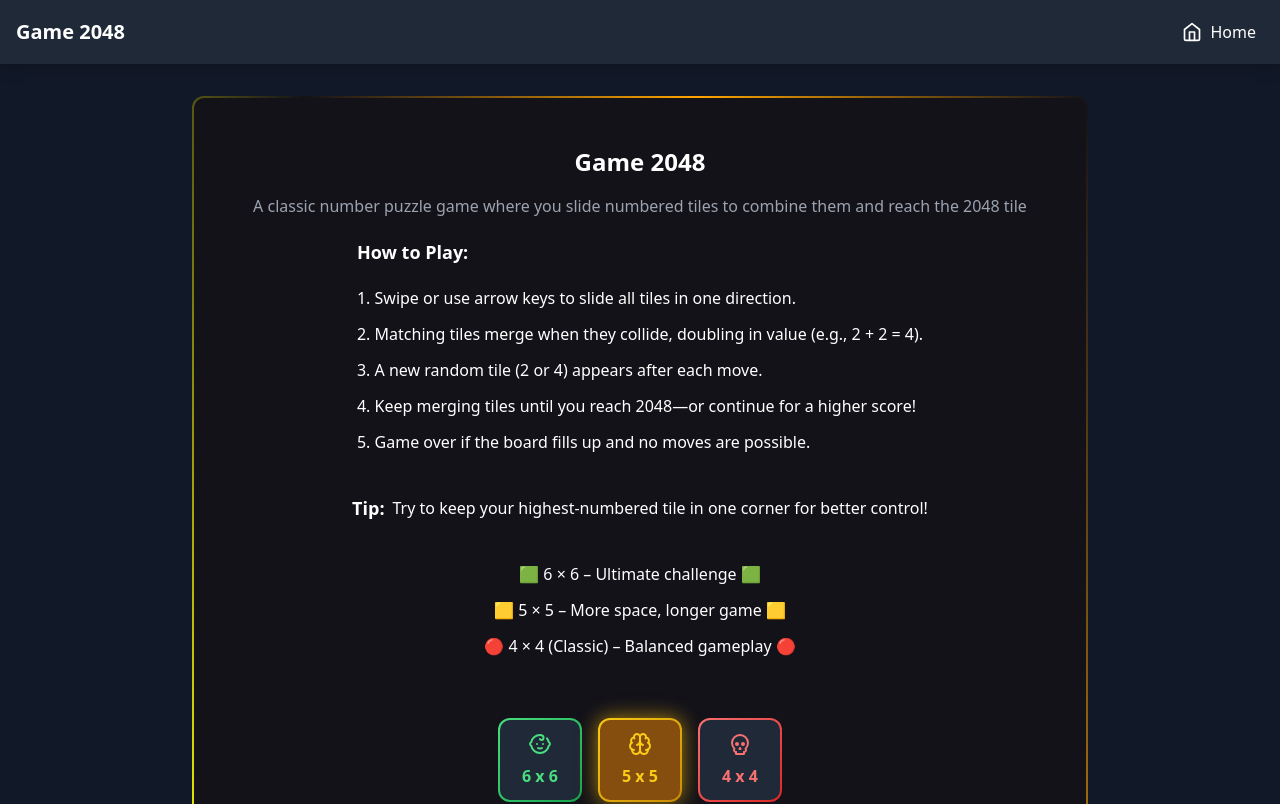
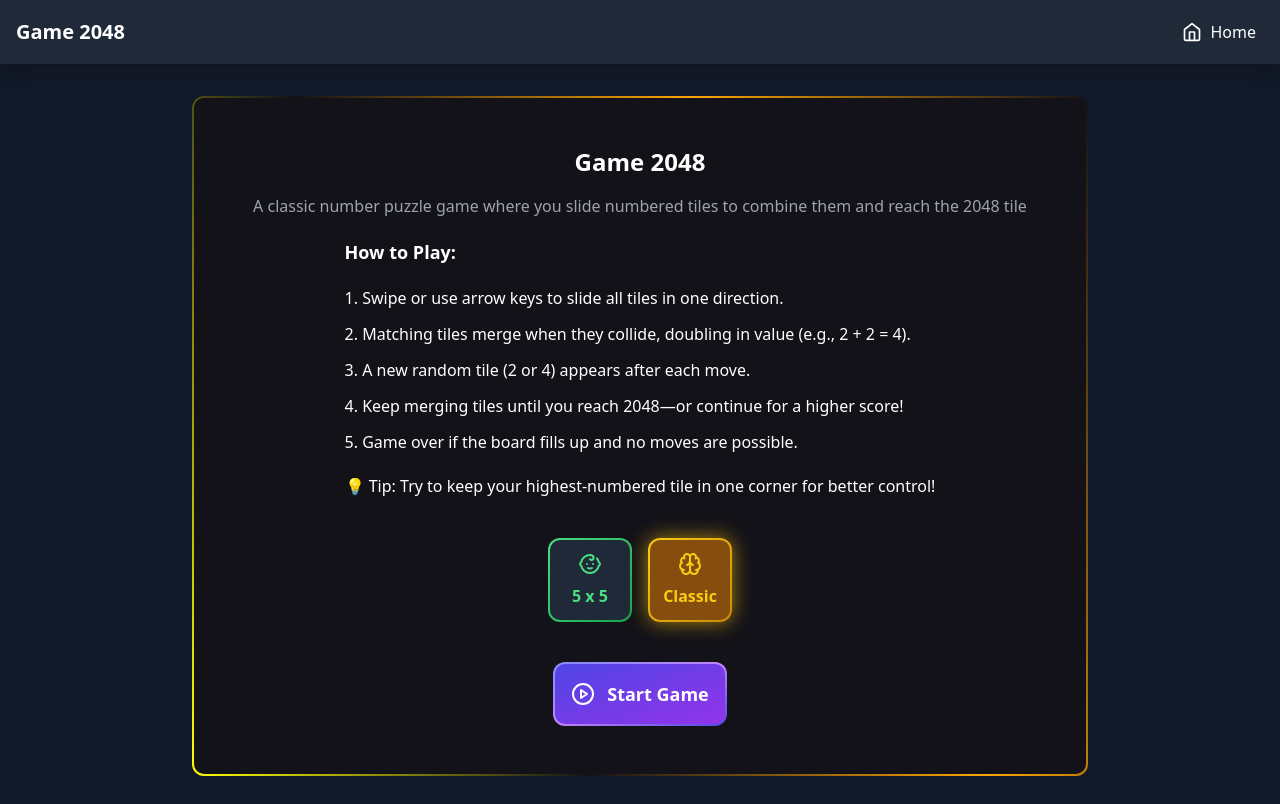
Before and after one commit to SomeiLam/javascript-game-collection, a React (Vite) app: page /2048 in a window 1280 px wide. Shown: the top 804 px of the page. Built offline with nearby package versions, Linux system fonts and the light colour scheme.

Commit message:
Added highest score state

```diff
--- a/src/components/2048/GameBoard.tsx
+++ b/src/components/2048/GameBoard.tsx
@@ -1,8 +1,8 @@
-import React, { useState, useEffect, useRef, useCallback } from 'react'
+import React, { useState, useEffect, useRef } from 'react'
 import { Tile } from './Tile'
 import { RotateCcw, Undo } from 'lucide-react'
 import StartButton from '../StartButton'
-import { updateHighScore } from '../../helper'
+import { getHighScore, updateHighScore } from '../../helper'
 
 interface MoveResult {
   board: number[][]
@@ -10,7 +10,7 @@ interface MoveResult {
   moved: boolean
 }
 interface GameBoardProps {
-  size: 4 | 5 | 6
+  size: 4 | 5
   restartGame: () => void
   setGameHighScore: (isHighest: boolean) => void
 }
@@ -31,6 +31,7 @@ const GameBoard: React.FC<GameBoardProps> = ({
   const [prevScore, setPrevScore] = useState<number | null>(null)
   const [touchStart, setTouchStart] = useState<TouchPosition | null>(null)
   const [gameOver, setGameOver] = useState(false)
+  const [highest, setHighest] = useState(false)
 
   // Use a ref to always have the latest board in the keydown handler
   const boardRef = useRef(board)
@@ -47,19 +48,19 @@ const GameBoard: React.FC<GameBoardProps> = ({
   }, [size])
 
   // Helper: Handle game over logic
-  const handleGameOver = useCallback(
-    (finalScore: number) => {
-      const isHighest = updateHighScore('2048', finalScore) === finalScore
-      if (isHighest) setGameHighScore(true)
+  const handleGameOver = (finalScore: number) => {
+    const isHighest = updateHighScore('2048', finalScore) === finalScore
+    if (isHighest) {
+      setGameHighScore(true)
+      setHighest(true)
+    } else {
+      setHighest(false)
+    }
+    setGameOver(true)
+  }
 
-      setGameOver(true)
-    },
-    [setGameHighScore]
-  )
-  console.log('render')
   // Keydown listener – note we add it only once and use boardRef for current state
   useEffect(() => {
-    setGameOver(false)
     const handleKeyDown = (e: KeyboardEvent) => {
       const currentBoard = boardRef.current
       let moveResult: MoveResult | undefined
@@ -95,7 +96,7 @@ const GameBoard: React.FC<GameBoardProps> = ({
     }
     window.addEventListener('keydown', handleKeyDown)
     return () => window.removeEventListener('keydown', handleKeyDown)
-  }, [handleGameOver, score])
+  }, [score])
 
   // Touch handlers for mobile swipe
   const handleTouchStart = (e: React.TouchEvent) => {
@@ -164,10 +165,18 @@ const GameBoard: React.FC<GameBoardProps> = ({
     >
       {gameOver ? (
         <div className="text-center mb-5">
-          <h2 className="text-2xl font-bold text-[#d652ed]">
-            You have no moves. Your score is {score}
+          <h2 className="text-lg font-bold text-[#d652ed]">
+            {highest
+              ? `Congratulations! You set a new high score of ${score}. You’ve beaten your old record!`
+              : `Game Over! Your final score is ${score}. Your highest score so far remains ${getHighScore('2048')}.`}
           </h2>
-          <StartButton handleStart={restartGame} label="Play Again" />
+          <StartButton
+            handleStart={() => {
+              restartGame()
+              setGameOver(false)
+            }}
+            label="Play Again"
+          />
         </div>
       ) : (
         <div className="flex w-full justify-between sm:gap-16 sm:justify-center items-center mb-5">
@@ -193,7 +202,7 @@ const GameBoard: React.FC<GameBoardProps> = ({
       <div
         className="grid gap-2"
         style={{
-          width: 'min(100%, 65vh)',
+          width: 'min(100%, 60vh)',
           aspectRatio: '1 / 1',
           gridTemplateColumns: `repeat(${size}, 1fr)`,
           gridTemplateRows: `repeat(${size}, 1fr)`,
--- a/src/components/2048/StartGame.tsx
+++ b/src/components/2048/StartGame.tsx
@@ -13,7 +13,7 @@ const StartGame: React.FC<StartGameProps> = ({ handleStartGame }) => {
   const handleSetDifficulty = (level: Difficulty) => setDifficulty(level)
 
   return (
-    <div className="flex justify-center items-center flex-col p-4 overflow-auto">
+    <div className="flex justify-center items-center flex-col p-4">
       <h2 className="text-2xl font-bold mb-4">Game 2048</h2>
       <p className="text-gray-400">
         A classic number puzzle game where you slide numbered tiles to combine
@@ -34,21 +34,11 @@ const StartGame: React.FC<StartGameProps> = ({ handleStartGame }) => {
           </li>
           <li>Game over if the board fills up and no moves are possible.</li>
         </ol>
+        <p>
+          💡 Tip: Try to keep your highest-numbered tile in one corner for
+          better control!
+        </p>
       </div>
-
-      <div className="flex flex-row items-center justify-start gap-2 py-5">
-        <p className="text-lg font-semibold">Tip:</p>
-        <span>
-          Try to keep your highest-numbered tile in one corner for better
-          control!
-        </span>
-      </div>
-      <div className="flex flex-col items-center justify-center gap-3 pt-5">
-        <p>🟩 6 × 6 – Ultimate challenge 🟩</p>
-        <p>🟨 5 × 5 – More space, longer game 🟨</p>
-        <p>🔴 4 × 4 (Classic) – Balanced gameplay 🔴</p>
-      </div>
-      <div className="flex flex-col justify-start gap-5 py-5"></div>
       <SelectDifficulty
         handleSetDifficulty={handleSetDifficulty}
         difficulty={difficulty}
--- a/src/components/GameCard.tsx
+++ b/src/components/GameCard.tsx
@@ -1,4 +1,5 @@
 import React from 'react'
+import { getHighScore } from '../helper'
 
 interface GameCardProps {
   title: string
@@ -27,14 +28,22 @@ const GameCard: React.FC<GameCardProps> = ({
         className={`absolute inset-0 bg-gradient-to-r ${color} opacity-0 group-hover:opacity-10 transition-opacity duration-300`}
       />
 
-      <div className="relative z-10">
+      <div className="relative z-10 flex flex-col justify-between h-full">
+        <div>
           <div className="mb-4">{icon}</div>
           <h3 className="text-xl font-semibold mb-2">{title}</h3>
           <p className="text-gray-400">{description}</p>
+        </div>
 
+        <div className="flex flex-row items-end justify-between">
           <button className="mt-4 px-4 py-2 bg-gray-700 hover:bg-gray-600 rounded-lg transition-colors duration-300">
             Play Now
           </button>
+          {title === 'Snake Game' && (
+            <p>Highest: {getHighScore('Snake') || 0}</p>
+          )}
+          {title === '2048' && <p>Highest: {getHighScore('2048') || 0}</p>}
+        </div>
       </div>
     </div>
   )
--- a/src/components/GameLayout.tsx
+++ b/src/components/GameLayout.tsx
@@ -28,14 +28,19 @@ const GameLayout: React.FC<GameLayoutProps> = ({
       document.body.style.overflow = 'auto'
     }
   }, [noScroll])
-
+  console.log('gameFinished', gameFinished)
   return (
     <div
-      className={`flex flex-col bg-gray-900 text-white ${
+      className={`min-h-screen bg-gray-900 text-white ${
         gameFinished ? 'pyro' : ''
       }`}
-      style={{ height: noScroll ? '100dvh' : '100%' }} // Ensure full height
+      style={{
+        height: noScroll ? '100dvh' : '100%',
+        overflow: noScroll ? 'hidden' : 'auto',
+      }} // Ensure full height
     >
+      <div className="before"></div>
+      <div className="after"></div>
       {/* Navigation Bar */}
       <nav className="bg-gray-800 shadow-lg w-full flex-none">
         <div className="container mx-auto px-4 py-3 flex items-center justify-between">
@@ -52,7 +57,7 @@ const GameLayout: React.FC<GameLayoutProps> = ({
 
       {/* Main Content Adjusted */}
       <main
-        className={`container mx-auto px-4 py-8 flex-grow ${
+        className={`w-full mx-auto px-4 py-8 flex-grow ${
           noScroll ? 'overflow-hidden' : 'overflow-auto'
         }`}
         style={{ height: noScroll ? 'calc(100dvh - 64px)' : 'h-full' }}
--- a/src/components/SelectDifficulty.tsx
+++ b/src/components/SelectDifficulty.tsx
@@ -13,7 +13,7 @@ const SelectDifficulty: React.FC<SelectDifficultyProps> = ({
   type,
 }) => {
   return (
-    <div className="grid grid-cols-3 gap-4 my-5">
+    <div className="flex flex-row gap-4 my-5">
       <button
         onClick={() => handleSetDifficulty('easy')}
         className={`group relative bg-gradient-to-br from-green-400 to-green-600 ${difficulty === 'easy' ? 'shadow-[0_0_40px_rgba(34,197,94,0.7)] cursor-default' : ' hover:scale-[1.02] hover:shadow-[0_0_20px_rgba(34,197,94,0.4)] active:scale-[0.98]'} p-[2px] rounded-xl overflow-hidden transition-all`}
@@ -31,7 +31,7 @@ const SelectDifficulty: React.FC<SelectDifficultyProps> = ({
               ? 'Easy'
               : type === 'speed'
                 ? 'Slow'
-                : type === 'size' && '6 x 6'}
+                : type === 'size' && '5 x 5'}
           </span>
         </div>
       </button>
@@ -52,10 +52,11 @@ const SelectDifficulty: React.FC<SelectDifficultyProps> = ({
               ? 'Medium'
               : type === 'speed'
                 ? 'Medium'
-                : type === 'size' && '5 x 5'}
+                : type === 'size' && 'Classic'}
           </span>
         </div>
       </button>
+      {type !== 'size' && (
         <button
           onClick={() => handleSetDifficulty('hard')}
           className={`group relative bg-gradient-to-br from-red-400 to-red-600 p-[2px] ${difficulty === 'hard' ? 'shadow-[0_0_20px_rgba(239,68,68,0.7)] cursor-default' : ' hover:scale-[1.02] hover:shadow-[0_0_20px_rgba(239,68,68,0.4)] active:scale-[0.98]'} rounded-xl overflow-hidden transition-all`}
@@ -63,20 +64,17 @@ const SelectDifficulty: React.FC<SelectDifficultyProps> = ({
           <div
             className={`${difficulty === 'hard' ? 'bg-red-800' : 'bg-gray-800 group-hover:bg-gray-800/95'} min-w-[80px] rounded-[10px] p-3 flex flex-col items-center gap-2`}
           >
-          {type === 'level' || type === 'size' ? (
+            {type === 'level' ? (
               <Skull className="w-6 h-6 text-red-400" />
             ) : (
               type === 'speed' && <Rabbit className="w-6 h-6 text-red-400" />
             )}
             <span className="font-semibold text-red-400">
-            {type === 'level'
-              ? 'Hard'
-              : type === 'speed'
-                ? 'Fast'
-                : type === 'size' && '4 x 4'}
+              {type === 'level' ? 'Hard' : type === 'speed' && 'Fast'}
             </span>
           </div>
         </button>
+      )}
     </div>
   )
 }
--- a/src/index.css
+++ b/src/index.css
@@ -185,6 +185,14 @@
     }
     font-weight: 600;
   }
+}
+
+.pyro {
+  position: relative; /* or absolute/fixed if you want the fireworks to cover the whole screen */
+  width: 100%;
+  height: 100%;
+  /* Possibly a large z-index so the fireworks appear on top */
+  z-index: 9999;
 }
 
 .pyro > .before,
--- a/src/pages/Game2048.tsx
+++ b/src/pages/Game2048.tsx
@@ -28,8 +28,11 @@ const Game2048 = () => {
             <StartGame handleStartGame={handleStartGame} />
           ) : (
             <GameBoard
-              size={difficulty === 'easy' ? 6 : difficulty === 'medium' ? 5 : 4}
-              restartGame={() => setGameStarted(false)}
+              size={difficulty === 'easy' ? 5 : 4}
+              restartGame={() => {
+                setGameHighScore(false)
+                setGameStarted(false)
+              }}
               setGameHighScore={setGameHighScore}
             />
           )}
--- a/src/pages/SnakeGame.tsx
+++ b/src/pages/SnakeGame.tsx
@@ -5,6 +5,7 @@ import { Difficulty } from '../type'
 import GameBoard from '../components/SnakeGame/GameBoard'
 import { ArrowDown, ArrowLeft, ArrowRight, ArrowUp } from 'lucide-react'
 import StartButton from '../components/StartButton'
+import { getHighScore, updateHighScore } from '../helper'
 
 const useScreenSize = () => {
   const [screenSize, setScreenSize] = useState({
@@ -75,8 +76,18 @@ function SnakeGame() {
   const [poisonFood, setPoisonFood] = useState<Position[]>([]) // Stores poison food positions
   const [nextPoisonSpawn, setNextPoisonSpawn] = useState(30) // Next score threshold for poison
   const directionRef = useRef(INITIAL_DIRECTION)
+  const highest = getHighScore('Snake')
+  const [newRecord, setNewRecore] = useState(false)
 
   const [gameOver, setGameOver] = useState(false)
+
+  const handleFinishGame = () => {
+    if (score > highest) {
+      updateHighScore('Snake', score)
+      setNewRecore(true)
+    }
+    setGameOver(true)
+  }
 
   useEffect(() => {
     const handleKeyPress = (event: KeyboardEvent) => {
@@ -109,9 +120,11 @@ function SnakeGame() {
     setSnake(boardSize.initialSnake)
     directionRef.current = { x: 0, y: -1 }
     setFood(generateFood(snake, []))
-    setGameOver(false)
+    handleFinishGame()
     setScore(0)
     setPoisonFood([])
+    setNewRecore(false)
+    setGameOver(false)
   }
 
   function generateFood(snake: Position[], poisonFood: Position[]) {
@@ -161,7 +174,7 @@ function SnakeGame() {
     }
 
     if (checkCollision(head)) {
-      setGameOver(true)
+      handleFinishGame()
       return
     }
 
@@ -188,7 +201,7 @@ function SnakeGame() {
 
     // Check if poison food is eaten (Game Over)
     if (poisonFood.some((p) => p.x === head.x && p.y === head.y)) {
-      setGameOver(true)
+      handleFinishGame()
       return
     }
 
@@ -263,7 +276,11 @@ function SnakeGame() {
   }, [difficulty])
 
   return (
-    <GameLayout title="Snake Game" noScroll={gameStarted}>
+    <GameLayout
+      title="Snake Game"
+      noScroll={gameStarted}
+      gameFinished={newRecord}
+    >
       <div className="max-w-4xl mx-auto">
         <div
           className={`bg-gray-800 rounded-lg px-8 py-4 ${!gameStarted ? 'border-effect green-emerald' : ''}`}
@@ -296,11 +313,14 @@ function SnakeGame() {
                 />
                 {gameOver && (
                   <div className="absolute z-20 inset-0 flex flex-col items-center justify-center bg-gray-900 bg-opacity-75 gap-4">
-                    <h1 className="text-4xl font-bold text-white">GAME OVER</h1>
+                    <h1 className="text-3xl font-bold text-white">
+                      {newRecord ? 'New record!' : 'GAME OVER'}
+                    </h1>
                     <StartButton
                       handleStart={() => {
                         setGameStarted(false)
                         setGameOver(false)
+                        setNewRecore(false)
                       }}
                       label="Restart"
                     />
```
Lines whose indentation alone changed are shown as unchanged.
